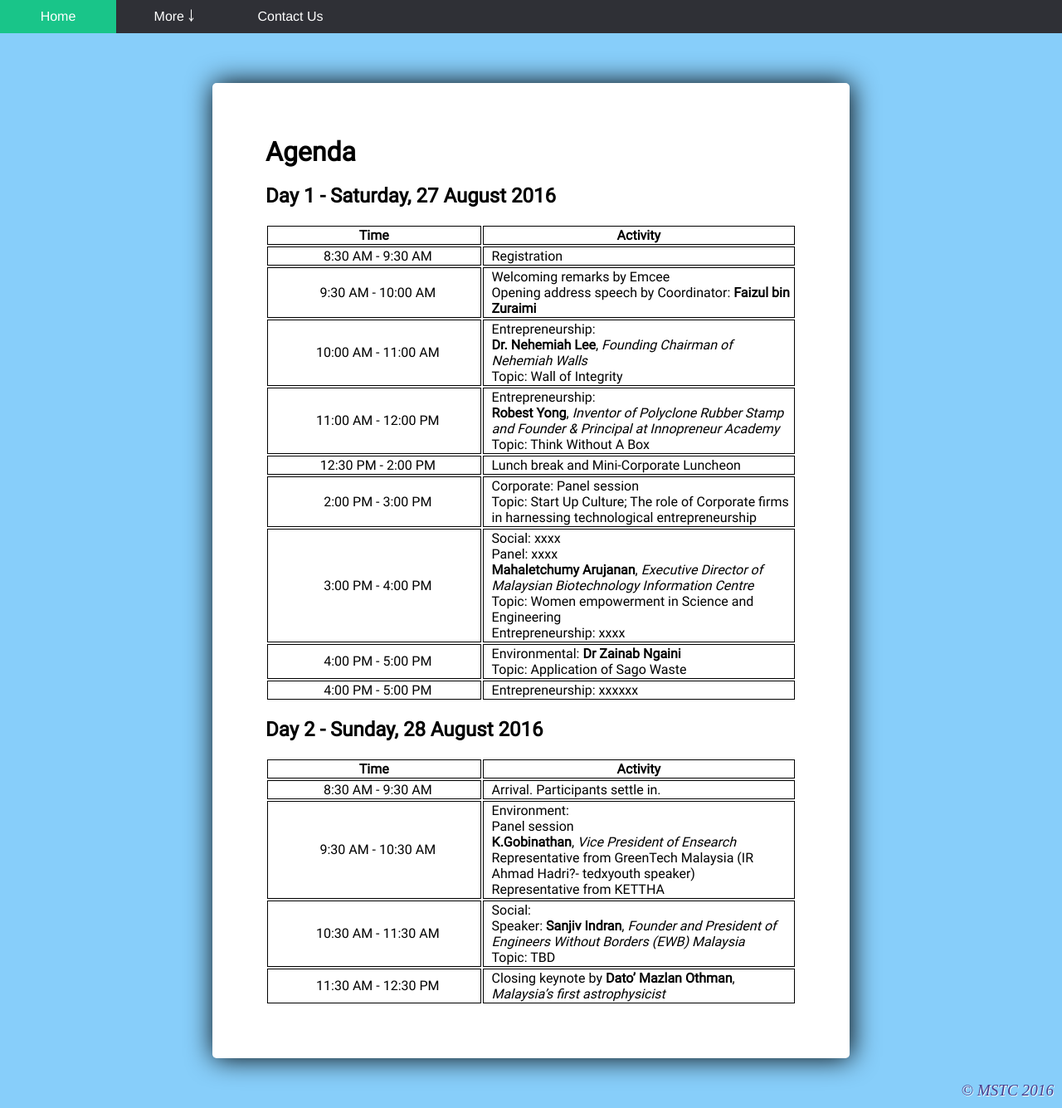
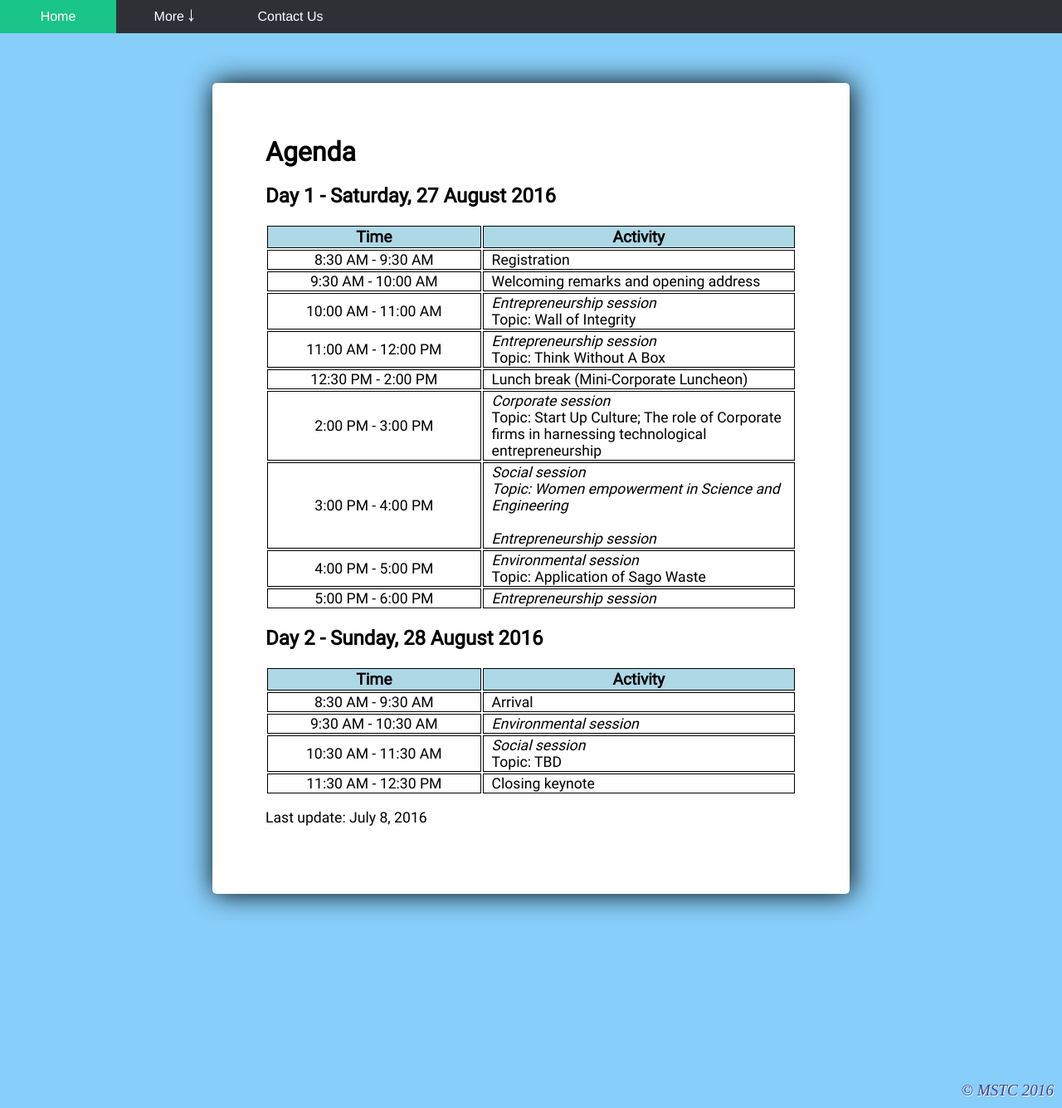
Before and after one commit to msiastc/msiastc.github.io, a Jekyll site: the page built from _pages/agenda.html, in a window 1280 px wide and 1335 px high. Shown: the whole window at 83% size. Built offline with Jekyll 4.4.1, drawn with Linux system fonts in a browser that asks for light colours.

Commit message:
added rough agenda

```diff
--- a/_pages/agenda.html
+++ b/_pages/agenda.html
@@ -19,59 +19,42 @@ title: Agenda
                 <th class="row-2 agenda-activity">Activity</th>
             </tr>
             </thead>
-            <tbody>
             <tr>
                 <td>8:30 AM - 9:30 AM</td>
                 <td>Registration</td>
             </tr>
-            </tbody>
-            <tbody>
             <tr>
                 <td>9:30 AM - 10:00 AM</td>
-                <td>Welcoming remarks by Emcee <br>Opening address speech by Coordinator: <b>Faizul bin Zuraimi<b></td>
+                <td>Welcoming remarks and opening address</td>
             </tr>
-            </tbody>
-            <tbody>
             <tr>
                 <td>10:00 AM - 11:00 AM</td>
-                <td>Entrepreneurship: <br><b>Dr. Nehemiah Lee</b>, <i>Founding Chairman of Nehemiah Walls</i><br>Topic: Wall of Integrity</td>
+                <td><i>Entrepreneurship session</i><br>Topic: Wall of Integrity</td>
             </tr>
-            </tbody>
             <tr>
                 <td>11:00 AM - 12:00 PM</td>
-                <td>Entrepreneurship: <br><b>Robest Yong</b>, <i>Inventor of Polyclone Rubber Stamp and Founder & Principal at Innopreneur Academy</i><br>Topic: Think Without A Box</td>
+                <td><i>Entrepreneurship session</i><br>Topic: Think Without A Box</td>
             </tr>
-            </tbody>
-            <tbody>
             <tr>
                 <td>12:30 PM - 2:00 PM</td>
-                <td>Lunch break and Mini-Corporate Luncheon</td>
+                <td>Lunch break (Mini-Corporate Luncheon)</td>
             </tr>
-            </tbody>
-            <tbody>
             <tr>
                 <td>2:00 PM - 3:00 PM</td>
-                <td>Corporate: Panel session <br>Topic: Start Up Culture; The role of Corporate firms in harnessing technological entrepreneurship</td>
+                <td><i>Corporate session</i><br>Topic: Start Up Culture; The role of Corporate firms in harnessing technological entrepreneurship</td>
             </tr>
-            </tbody>
-            <tbody>
             <tr>
                 <td>3:00 PM - 4:00 PM</td>
-                <td>Social: xxxx <br>Panel: xxxx <br><b>Mahaletchumy Arujanan</b>, <i>Executive Director of Malaysian Biotechnology Information Centre</i><br>Topic: Women empowerment in Science and Engineering <br>Entrepreneurship: xxxx</td>
+                <td><i>Social session<i><br>Topic: Women empowerment in Science and Engineering<br><br><i>Entrepreneurship session</i></td>
             </tr>
-            </tbody>
-            <tbody>
             <tr>
                 <td>4:00 PM - 5:00 PM</td>
-                <td>Environmental: <b>Dr Zainab Ngaini</b><br>Topic: Application of Sago Waste</td>
+                <td><i>Environmental session</i><br>Topic: Application of Sago Waste</td>
             </tr>
-            </tbody>
-            <tbody>
             <tr>
-                <td>4:00 PM - 5:00 PM</td>
-                <td>Entrepreneurship: xxxxxx</td>
+                <td>5:00 PM - 6:00 PM</td>
+                <td><i>Entrepreneurship session</i></td>
             </tr>
-            </tbody>
         </table>
 
         <h2>Day 2 - Sunday, 28 August 2016 </h2>
@@ -82,29 +65,23 @@ title: Agenda
                 <th class="row-2 agenda-activity">Activity</th>
             </tr>
             </thead>
-            <tbody>
             <tr>
                 <td>8:30 AM - 9:30 AM</td>
-                <td>Arrival. Participants settle in.</td>
+                <td>Arrival</td>
             </tr>
-            </tbody>
-            <tbody>
             <tr>
                 <td>9:30 AM - 10:30 AM</td>
-                <td>Environment: <br>Panel session <br><b>K.Gobinathan</b>, <i>Vice President of Ensearch</i><br>Representative from GreenTech Malaysia (IR Ahmad Hadri?- tedxyouth speaker) <br>Representative from KETTHA</td>
+                <td><i>Environmental session</i></td>
             </tr>
-            </tbody>
-            <tbody>
             <tr>
                 <td>10:30 AM - 11:30 AM</td>
-                <td>Social: <br>Speaker: <b>Sanjiv Indran</b>, <i>Founder and President of Engineers Without Borders (EWB) Malaysia</i><br>Topic: TBD</td>
+                <td><i>Social session</i><br>Topic: TBD</td>
             </tr>
-            </tbody>
             <tr>
                 <td>11:30 AM - 12:30 PM</td>
-                <td>Closing keynote by <b>Dato’ Mazlan Othman</b>, <i>Malaysia’s first astrophysicist<i></td>
+                <td>Closing keynote</td>
             </tr>
-            </tbody>
         </table>
 
+        <p>Last update: July 8, 2016</p>
     </div>
--- a/_sass/_agenda.scss
+++ b/_sass/_agenda.scss
@@ -5,7 +5,6 @@
   word-wrap: break-word;
 
   td {
-    padding-left: 10px;
     white-space: pre-wrap;
     word-wrap: break-word;
     text-overflow: ellipsis;
@@ -19,22 +18,37 @@
   }
   th, td {
     border: 1px solid black;
+    font-size: 120%;
+  }
+  th {
+      background: lightblue;
   }
   td {
     text-align: center;
+    font-size: 110%;
   }
   td + td {
     text-align: left;
+    padding-left: 10px;
   }
 }
 
 @media screen and (max-width: 760px){
     .agenda {
         .agenda-time {
-        width: 40%;
+            width: 40%;
         }
         .agenda-actiity {
-        width: 60%;
+            width: 60%;
+        }
+        td, th {
+            font-size: 100%;
+        }
+        td {
+            padding-left: 0px;
+        }
+        td + td {
+            padding-left: 10px;
         }
     }
 }
```
Also changed, not shown: other parts of _pages/agenda.html (+1 -1 lines).
